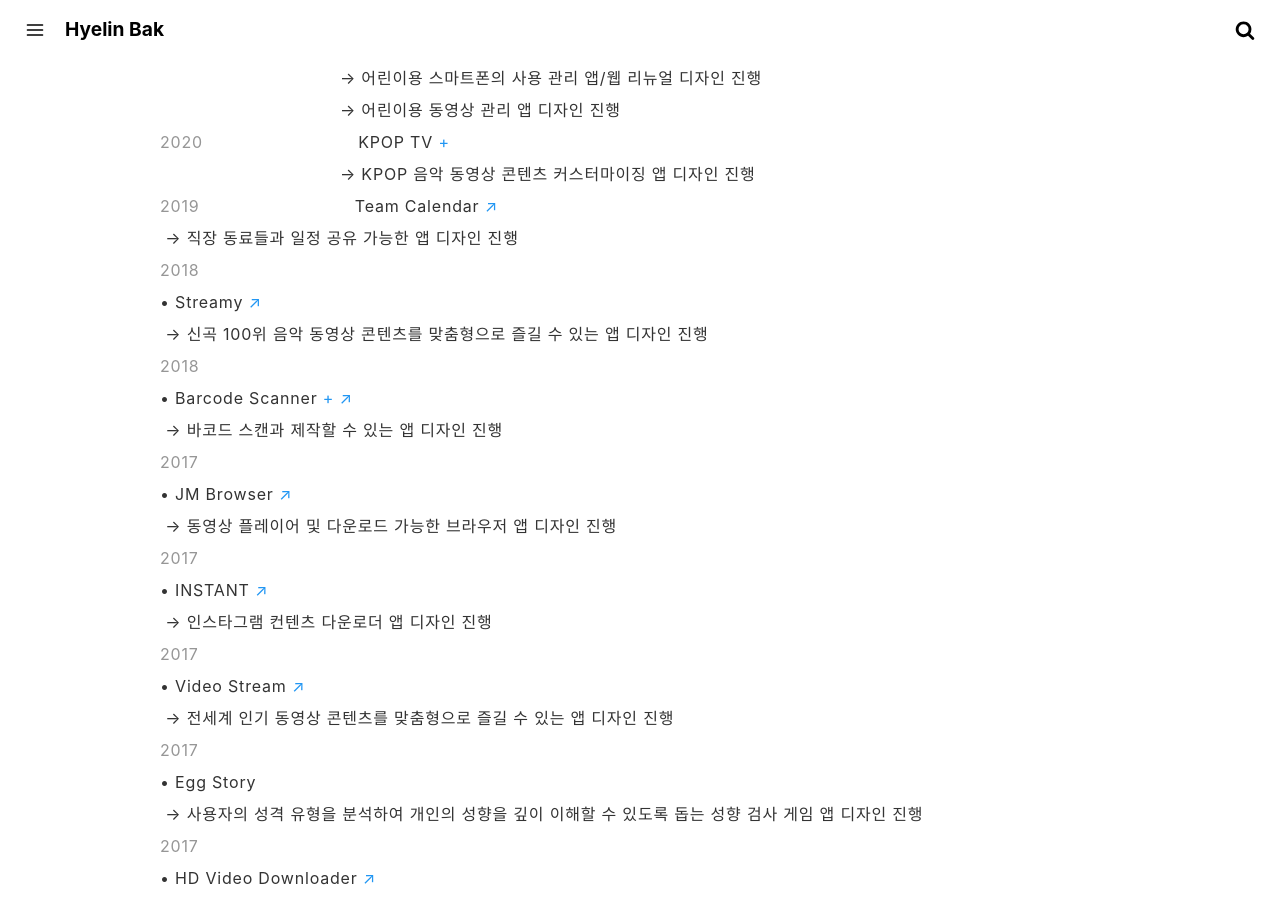
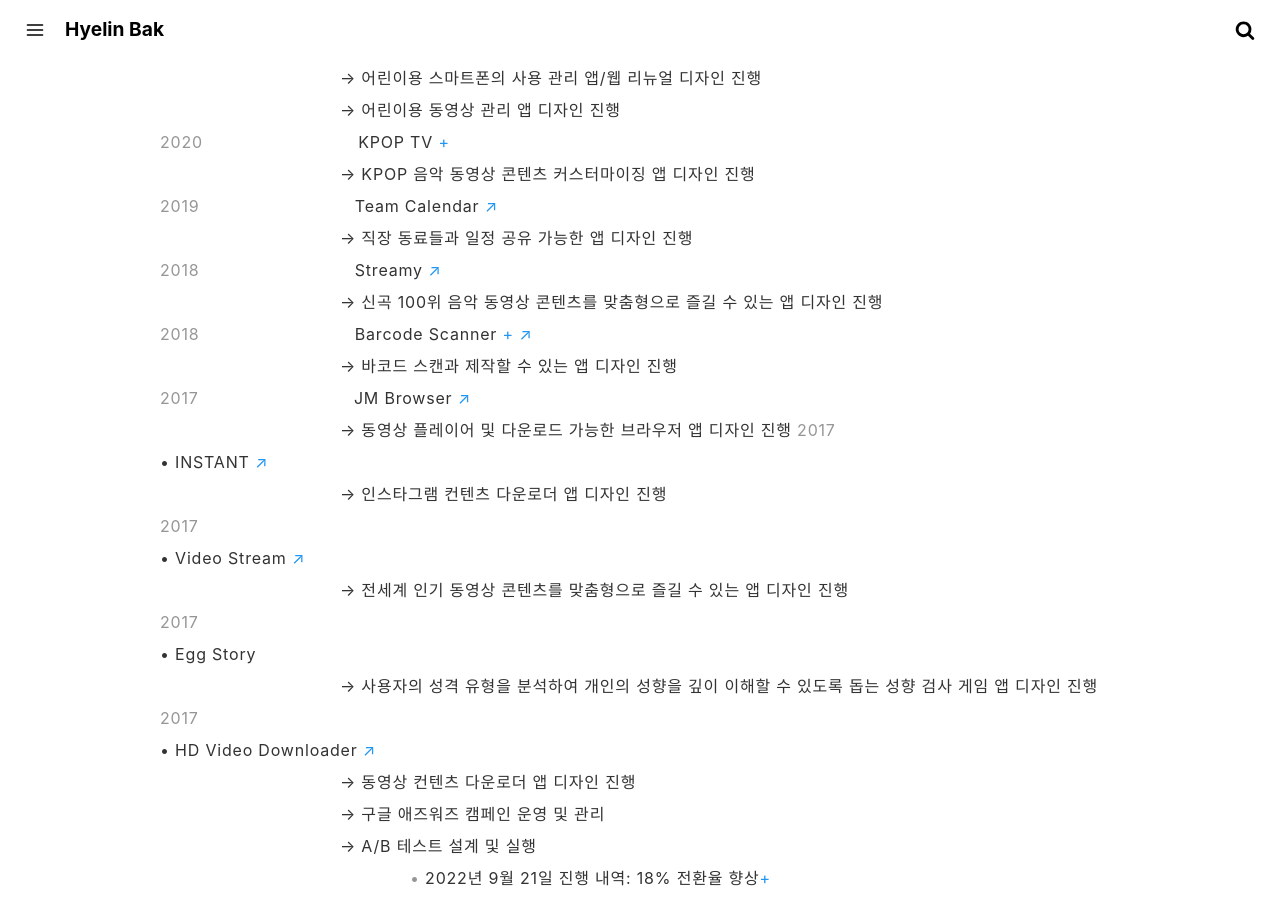
Before and after one commit to crazyjamy/crazyjamy.github.io, a Jekyll site: the page built from about.md, in a window 1280 px wide and 900 px high, scrolled down 1487 px. Built offline with Jekyll 4.4.1, drawn with Linux system fonts in a browser that asks for light colours.

Commit message:
Update about.md

```diff
--- a/about.md
+++ b/about.md
@@ -54,32 +54,29 @@
 <span style="color: #969696;"> 2020 </span><span style="margin-left: 150px;">KPOP TV [+](../icon-kpop/)</span>
 <span style="margin-left: 180px;"> → KPOP 음악 동영상 콘텐츠 커스터마이징 앱 디자인 진행</span>
 <span style="color: #969696;">2019 </span><span style="margin-left: 150px;">Team Calendar <a href="https://play.google.com/store/apps/details?id=io.jmobile.tm.calendar" target="_blank">↗</a></span>
-&nbsp;→ 직장 동료들과 일정 공유 가능한 앱 디자인 진행
-<span style="color: #969696;"> 2018 </span>
-• Streamy <a href="https://play.google.com/store/apps/details?id=com.fms.streamy" target="_blank">↗</a>
-&nbsp;→ 신곡 100위 음악 동영상 콘텐츠를 맞춤형으로 즐길 수 있는 앱 디자인 진행
-<span style="color: #969696;"> 2018 </span>
-•  Barcode Scanner [+](../barcode_scanner/) [↗](https://play.google.com/store/apps/details?id=io.jmobile.jmscanner)
-&nbsp;→ 바코드 스캔과 제작할 수 있는 앱 디자인 진행
-<span style="color: #969696;"> 2017 </span>
-•  JM Browser <a href="https://play.google.com/store/apps/details?id=io.jmobile.browser" target="_blank">↗</a>
-&nbsp;→ 동영상 플레이어 및 다운로드 가능한 브라우저 앱 디자인 진행
+<span style="margin-left: 180px;"> → 직장 동료들과 일정 공유 가능한 앱 디자인 진행</span>
+<span style="color: #969696;"> 2018 </span><span style="margin-left: 150px;">Streamy <a href="https://play.google.com/store/apps/details?id=com.fms.streamy" target="_blank">↗</a></span>
+<span style="margin-left: 180px;"> → 신곡 100위 음악 동영상 콘텐츠를 맞춤형으로 즐길 수 있는 앱 디자인 진행</span>
+<span style="color: #969696;"> 2018 </span><span style="margin-left: 150px;">Barcode Scanner [+](../barcode_scanner/) [↗](https://play.google.com/store/apps/details?id=io.jmobile.jmscanner)</span>
+<span style="margin-left: 180px;">→ 바코드 스캔과 제작할 수 있는 앱 디자인 진행</span>
+<span style="color: #969696;"> 2017 </span><span style="margin-left: 150px;">JM Browser <a href="https://play.google.com/store/apps/details?id=io.jmobile.browser" target="_blank">↗</a></span>
+<span style="margin-left: 180px;"> → 동영상 플레이어 및 다운로드 가능한 브라우저 앱 디자인 진행</span>
 <span style="color: #969696;"> 2017 </span>
 • INSTANT <a href="https://play.google.com/store/apps/details?id=io.jmobile.instant" target="_blank">↗</a>
-&nbsp;→ 인스타그램 컨텐츠 다운로더 앱 디자인 진행
+<span style="margin-left: 180px;"> → 인스타그램 컨텐츠 다운로더 앱 디자인 진행
 <span style="color: #969696;"> 2017 </span>
 • Video Stream <a href="https://play.google.com/store/apps/details?id=io.jmobile.video.browser" target="_blank">↗</a>
-&nbsp;→ 전세계 인기 동영상 콘텐츠를 맞춤형으로 즐길 수 있는 앱 디자인 진행
+<span style="margin-left: 180px;"> → 전세계 인기 동영상 콘텐츠를 맞춤형으로 즐길 수 있는 앱 디자인 진행
 <span style="color: #969696;"> 2017 </span>
 • Egg Story
-&nbsp;→ 사용자의 성격 유형을 분석하여 개인의 성향을 깊이 이해할 수 있도록 돕는 성향 검사 게임 앱 디자인 진행
+<span style="margin-left: 180px;"> → 사용자의 성격 유형을 분석하여 개인의 성향을 깊이 이해할 수 있도록 돕는 성향 검사 게임 앱 디자인 진행
 <span style="color: #969696;"> 2017 </span>
 • HD Video Downloader <a href="https://play.google.com/store/apps/details?id=com.ne.hdv">↗</a>
-&nbsp;→ 동영상 컨텐츠 다운로더 앱 디자인 진행
-&nbsp;→ 구글 애즈워즈 캠페인 운영 및 관리
-&nbsp;→ A/B 테스트 설계 및 실행
-&nbsp; &nbsp;<span style="color: #969696;"> • </span> 2022년 9월 21일 진행 내역: 18% 전환율 향상[+](../ab-hdvd-220921/)
-&nbsp; &nbsp;<span style="color: #969696;"> • </span>  2021년 11월 5일 진행 내역: 48.3%% 전환율 향상[+](../ab-hdvd-211105/)
+<span style="margin-left: 180px;"> → 동영상 컨텐츠 다운로더 앱 디자인 진행
+<span style="margin-left: 180px;"> → 구글 애즈워즈 캠페인 운영 및 관리
+<span style="margin-left: 180px;"> → A/B 테스트 설계 및 실행
+<span style="color: #969696; margin-left: 250px;"> • </span><span>2022년 9월 21일 진행 내역: 18% 전환율 향상[+](../ab-hdvd-220921/)</span>
+<span style="color: #969696; margin-left: 250px;"> • </span><span>2021년 11월 5일 진행 내역: 48.3%% 전환율 향상[+](../ab-hdvd-211105/)</span>
 <span style="color: #969696;"> 2016 </span>
 •  Store Bom <a href="https://www.behance.net/gallery/51348153/Shopping-mall-APP-UI" target="_blank">↗</a>
 &nbsp;→ 반려동물 용품 웹/앱 디자인 진행
```
